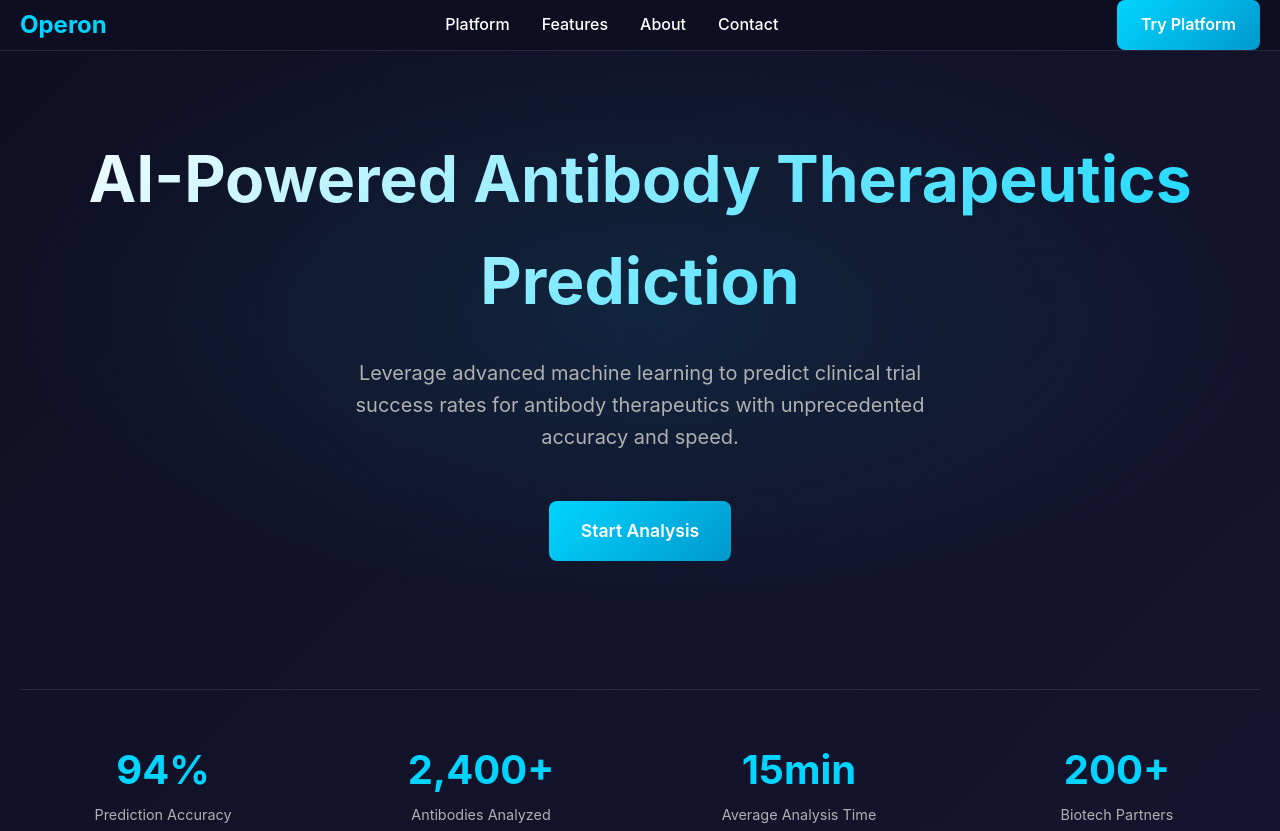
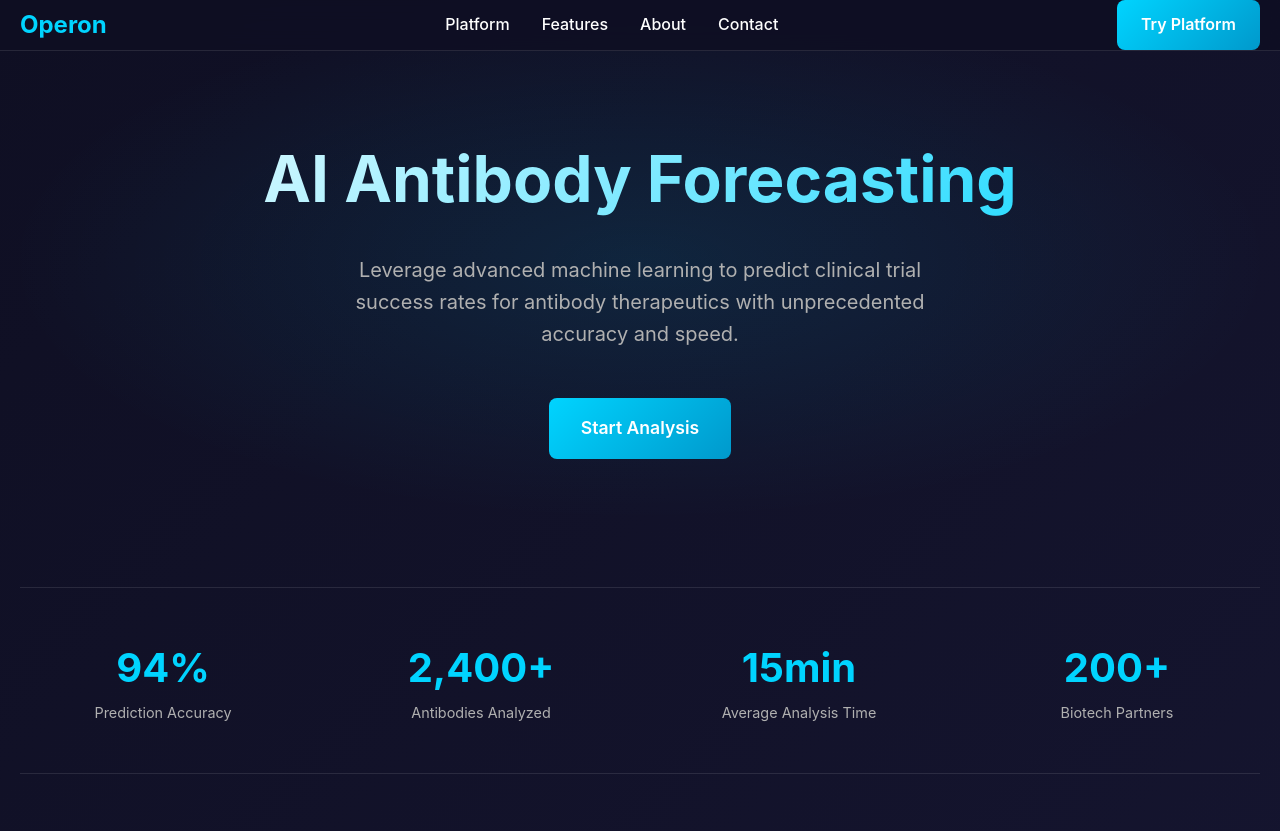
Before and after one commit to zogenzo/operon, a plain HTML site: page index.html in a window 1280 px wide. Shown: the top 831 px of the page. Drawn offline with Linux system fonts and the light colour scheme.

Commit message:
Update index.html

```diff
--- a/index.html
+++ b/index.html
@@ -3,7 +3,7 @@
 <head>
     <meta charset="UTF-8">
     <meta name="viewport" content="width=device-width, initial-scale=1.0">
-    <title>Operon | AI-Powered Antibody Therapeutics Analysis</title>
+    <title>Operon | AI Antibody Forecasting</title>
     <style>
         * {
             margin: 0;
@@ -457,7 +457,7 @@
     <!-- Hero Section -->
     <section class="hero">
         <div class="container">
-            <h1>AI-Powered Antibody Therapeutics Prediction</h1>
+            <h1>AI Antibody Forecasting</h1>
             <p>Leverage advanced machine learning to predict clinical trial success rates for antibody therapeutics with unprecedented accuracy and speed.</p>
             <a href="#platform" class="cta-button" style="font-size: 1.1rem; padding: 1rem 2rem;">Start Analysis</a>
         </div>
```
